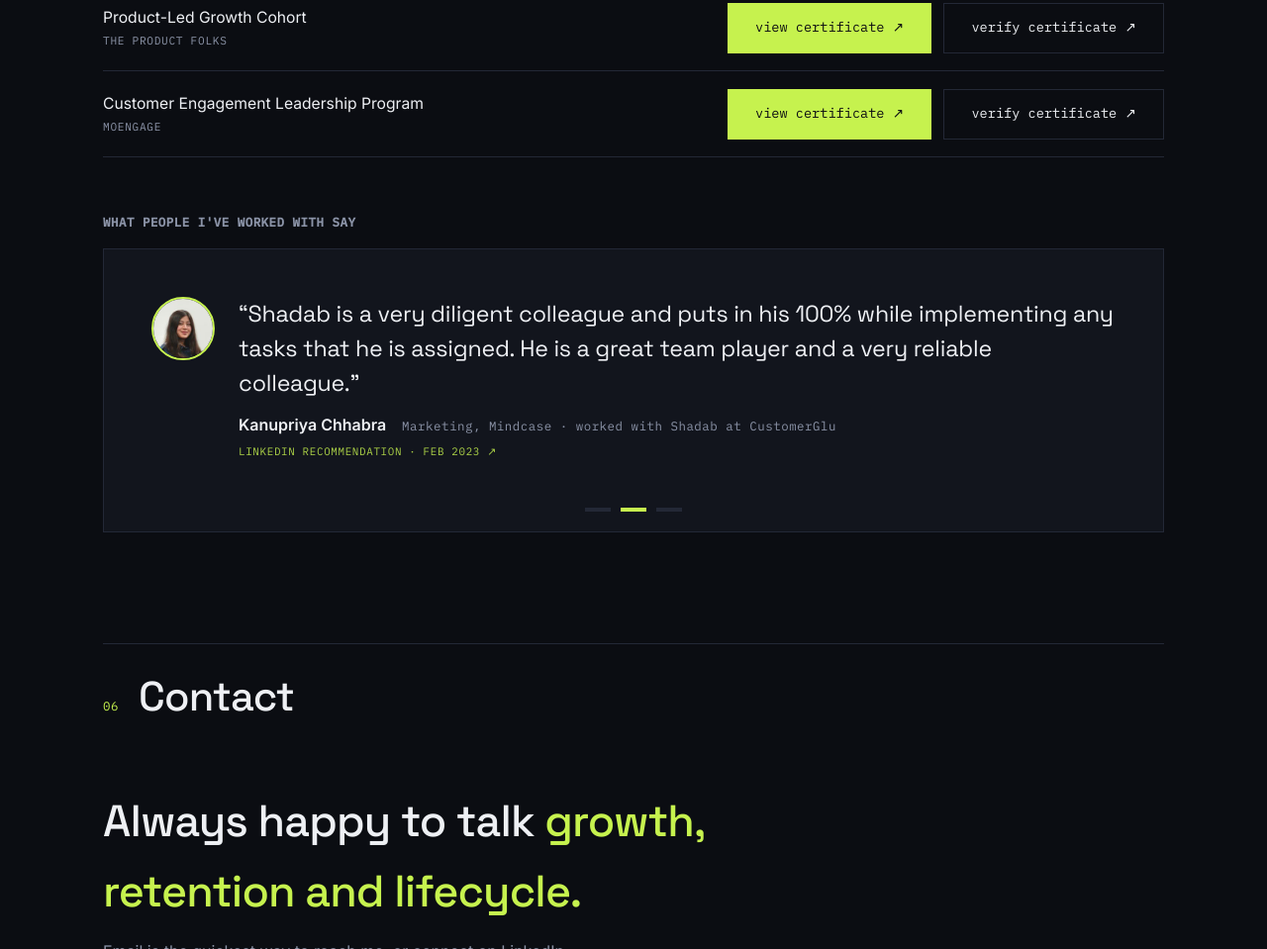
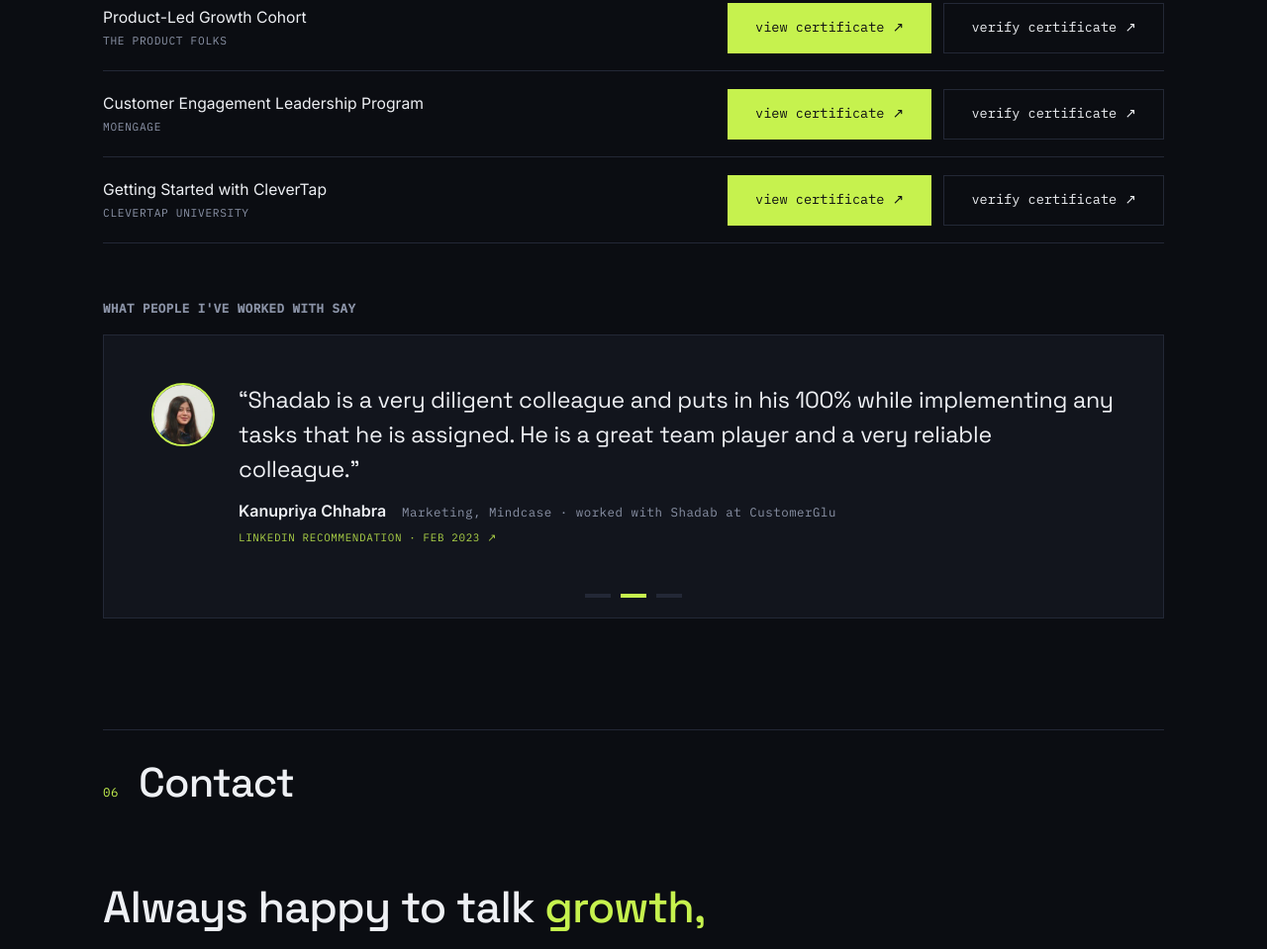
Before and after one commit to shadabkhansir/shadabkhan, a plain HTML site: page index.html in a window 1280 px wide. Shown: the part 6599-7558 px from the top of the page at 99% size. Drawn offline with Linux system fonts and the light colour scheme; animation ran at ten frames a second.

Commit message:
Add CleverTap University certificate to Credentials
Getting Started with CleverTap, issued 2026-11-25, with view and
Verix verify links. Removes the hidden CleverTap placeholder entry.

Co-Authored-By: Claude Opus 5.5 <noreply@anthropic.com>
Claude-Session: https://claude.ai/code/session_015uom4S1E2dMZZYUSt4ywLC

```diff
--- a/index.html
+++ b/index.html
@@ -944,6 +944,14 @@
           </span>
         </li>
 
+        <li class="cred reveal">
+          <span class="cred-name">Getting Started with CleverTap <span class="cred-issuer mono">CleverTap University</span></span>
+          <span class="cred-meta">
+            <a class="btn btn-solid cred-view" href="certs/clevertap-university-2026.jpg" target="_blank" rel="noopener" data-cert-title="CleverTap University — Getting Started with CleverTap, certificate of achievement">view certificate ↗</a>
+            <a class="btn btn-line cred-verify" href="https://www.verix.io/credential/46caec87-4e18-46b3-b5f1-2bcb463237f5" target="_blank" rel="noopener noreferrer">verify certificate ↗</a>
+          </span>
+        </li>
+
         <!-- ===== HIDDEN until there is proof =====
              To show one: move it above this comment (outside the comment),
              drop its certificate image into certs/, point the view link at it,
@@ -953,12 +961,6 @@
           <span class="cred-name">CRM Strategist Certification <span class="cred-issuer mono">Klaviyo</span></span>
           <span class="cred-meta">
             <a class="btn btn-solid cred-view" href="certs/klaviyo.jpg" target="_blank" rel="noopener" data-cert-title="Klaviyo — CRM Strategist Certification">view certificate ↗</a>
-          </span>
-        </li>
-        <li class="cred reveal">
-          <span class="cred-name">CleverTap certification <span class="cred-issuer mono">CleverTap</span></span>
-          <span class="cred-meta">
-            <a class="btn btn-solid cred-view" href="certs/clevertap.jpg" target="_blank" rel="noopener" data-cert-title="CleverTap Certification">view certificate ↗</a>
           </span>
         </li>
         <li class="cred reveal">
```
Also changed, not shown: certs/clevertap-university-2026.jpg (added), 1 other file.
